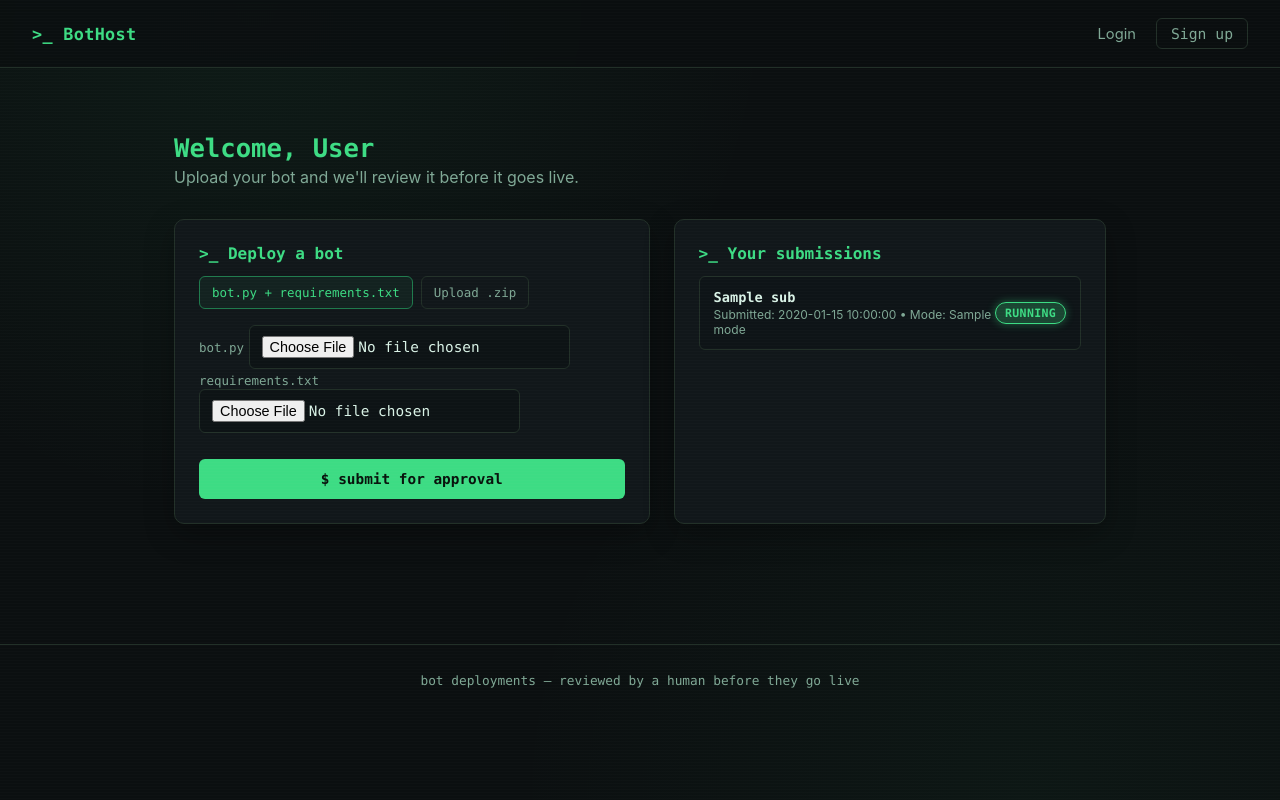
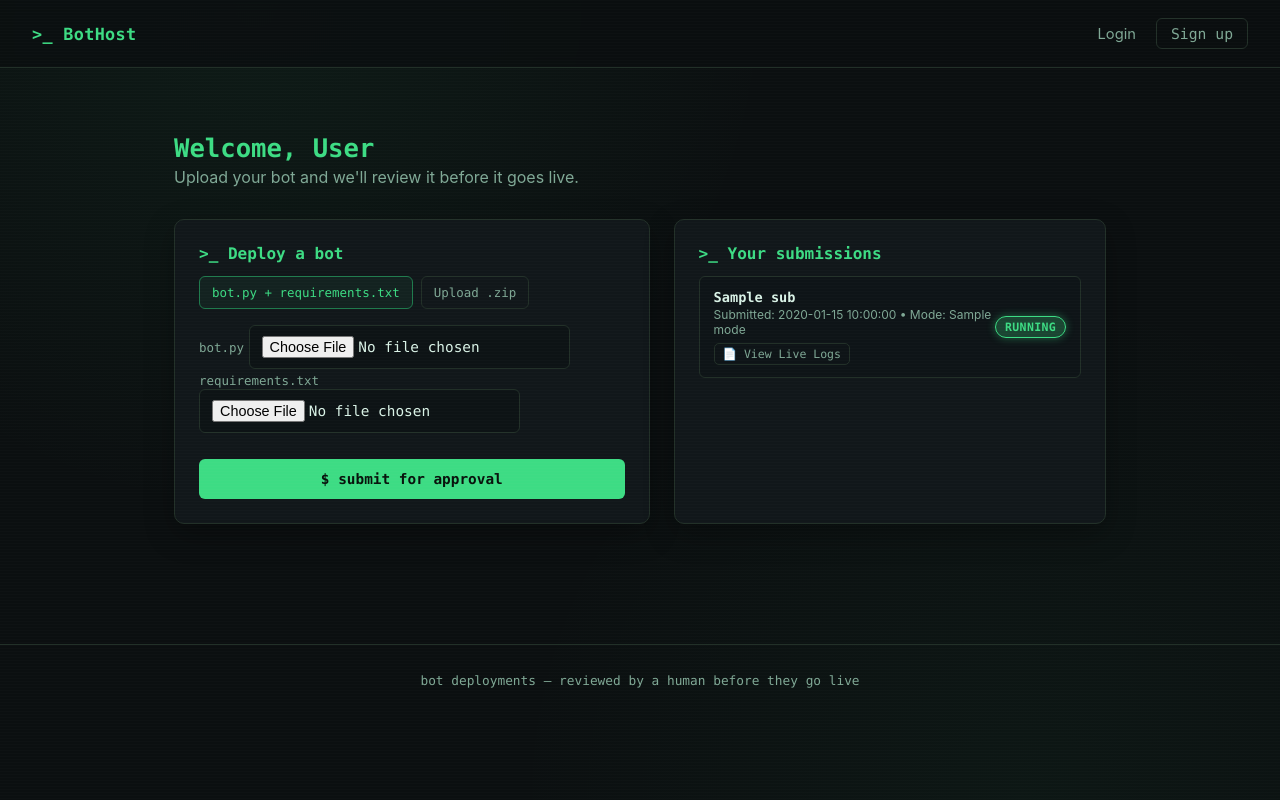
Before and after one commit to sachinmandawi/bothost, a Flask app: template templates/dashboard.html in a window 1280 px wide. Run offline with Flask 3, Linux system fonts and the light colour scheme; the template is opened without the code that fills it: most values are stand-ins (such as "Sample title", 1, 10 or a date in 2020).

Commit message:
Add bot crash auto-detection, status-crashed badge, and user log inspection viewer

```diff
--- a/app.py
+++ b/app.py
@@ -41,6 +41,27 @@ if HAS_PYMONGO:
 
 # In-memory dictionary to track running subprocesses: { sub_id: subprocess.Popen object }
 RUNNING_PROCESSES = {}
+
+def check_and_update_bot_statuses():
+    """ Monitors background processes and marks crashed bots as 'crashed' """
+    all_subs = get_all_submissions()
+    for sub in all_subs:
+        sub_id = sub['id']
+        current_status = sub.get('status')
+        proc = RUNNING_PROCESSES.get(sub_id)
+
+        if current_status == 'running':
+            if proc is None or proc.poll() is not None:
+                exit_code = proc.poll() if proc else 'unknown'
+                update_submission_status(sub_id, 'crashed')
+
+                # Append crash summary to log file
+                log_file_path = os.path.join(LOGS_FOLDER, f"{sub_id}.log")
+                try:
+                    with open(log_file_path, "a", encoding="utf-8") as f:
+                        f.write(f"\n❌ [CRASH DETECTED] Bot process terminated at {datetime.datetime.now()} with exit code: {exit_code}\n")
+                except Exception:
+                    pass
 
 def get_user(username):
     """ Fetch user dict from MongoDB or db.json """
@@ -139,7 +160,6 @@ def load_json_db():
             if "submissions" not in data:
                 data["submissions"] = []
 
-            # Ensure sachinmandawi admin exists
             if "sachinmandawi" not in data["users"]:
                 data["users"]["sachinmandawi"] = {
                     "password": "sachinmandawi",
@@ -235,6 +255,7 @@ def stop_bot_process(sub_id):
 @app.route('/ping')
 @app.route('/health')
 def health_ping():
+    check_and_update_bot_statuses()
     return jsonify({
         "status": "ok",
         "service": "BotHost Server",
@@ -258,7 +279,6 @@ def login():
             flash('Username and password are required', 'error')
             return render_template('login.html')
 
-        # Check for sachinmandawi admin credentials
         if username == 'sachinmandawi' and password == 'sachinmandawi':
             create_user('sachinmandawi', 'sachinmandawi', is_admin=True)
             session['user'] = 'sachinmandawi'
@@ -268,7 +288,6 @@ def login():
 
         user_data = get_user(username)
 
-        # Strict authentication check
         if user_data:
             if user_data['password'] == password:
                 session['user'] = username
@@ -330,6 +349,7 @@ def dashboard():
         flash('Please log in first', 'error')
         return redirect(url_for('login'))
 
+    check_and_update_bot_statuses()
     all_subs = get_all_submissions()
     user_submissions = [s for s in all_subs if s['user'] == session['user']]
     user_submissions.reverse()
@@ -402,6 +422,7 @@ def admin():
         flash('Access Denied. Admin login required.', 'error')
         return redirect(url_for('login'))
 
+    check_and_update_bot_statuses()
     all_submissions = list(get_all_submissions())
     all_submissions.reverse()
     return render_template('admin.html', submissions=all_submissions)
--- a/static/style.css
+++ b/static/style.css
@@ -288,6 +288,7 @@ body {
 .status-pending { background: rgba(217, 164, 65, 0.12); color: var(--warn); border: 1px solid rgba(217,164,65,0.35); }
 .status-approved { background: rgba(61, 220, 132, 0.12); color: var(--accent); border: 1px solid var(--accent-dim); }
 .status-running { background: rgba(61, 220, 132, 0.25); color: #3ddc84; border: 1px solid #3ddc84; box-shadow: 0 0 8px rgba(61, 220, 132, 0.4); }
+.status-crashed { background: rgba(224, 102, 102, 0.25); color: var(--danger); border: 1px solid var(--danger); box-shadow: 0 0 8px rgba(224, 102, 102, 0.4); }
 .status-rejected { background: rgba(224, 102, 102, 0.12); color: var(--danger); border: 1px solid rgba(224,102,102,0.35); }
 
 .empty-state { color: var(--text-dim); font-size: 0.88rem; font-family: var(--mono); text-align: center; padding: 24px 0; }
--- a/templates/dashboard.html
+++ b/templates/dashboard.html
@@ -44,6 +44,11 @@
             <div>
               <span class="mono" style="font-weight: 600;">{{ sub.name }}</span>
               <span class="tiny">Submitted: {{ sub.created_at }} &bull; Mode: {{ sub.mode }}</span>
+              {% if sub.status == 'crashed' %}
+                <button class="btn-mini btn-reject" style="margin-top: 6px; padding: 3px 8px; font-size: 0.72rem;" onclick="viewUserLogs('{{ sub.id }}')">⚠️ View Crash Log</button>
+              {% elif sub.status == 'running' %}
+                <button class="btn-mini btn-view" style="margin-top: 6px; padding: 3px 8px; font-size: 0.72rem;" onclick="viewUserLogs('{{ sub.id }}')">📄 View Live Logs</button>
+              {% endif %}
             </div>
             <span class="status status-{{ sub.status }}">{{ sub.status }}</span>
           </li>
@@ -54,4 +59,44 @@
     {% endif %}
   </div>
 </div>
+
+<!-- Modal for User to inspect logs & crash trace -->
+<div id="userLogModal" class="modal-overlay">
+  <div class="modal-body">
+    <div class="modal-header">
+      <h3 id="userLogTitle">Bot Logs</h3>
+      <button class="modal-close" onclick="closeUserModal()">&times;</button>
+    </div>
+    <div class="modal-content-area" id="userLogContent">
+      <p>Loading logs...</p>
+    </div>
+  </div>
+</div>
 {% endblock %}
+
+{% block scripts %}
+<script>
+function viewUserLogs(subId) {
+  const modal = document.getElementById('userLogModal');
+  const title = document.getElementById('userLogTitle');
+  const content = document.getElementById('userLogContent');
+
+  title.innerText = `Execution & Crash Logs — Submission #${subId}`;
+  content.innerHTML = '<p style="color: var(--text-dim);">Fetching bot execution logs...</p>';
+  modal.classList.add('active');
+
+  fetch(`/api/submissions/${subId}/logs`)
+    .then(res => res.json())
+    .then(data => {
+      content.innerHTML = `<pre class="code-block" style="color: #3ddc84;">${data.logs || 'No execution logs available.'}</pre>`;
+    })
+    .catch(err => {
+      content.innerHTML = `<p style="color: var(--danger);">Failed to load logs: ${err}</p>`;
+    });
+}
+
+function closeUserModal() {
+  document.getElementById('userLogModal').classList.remove('active');
+}
+</script>
+{% endblock %}
```
